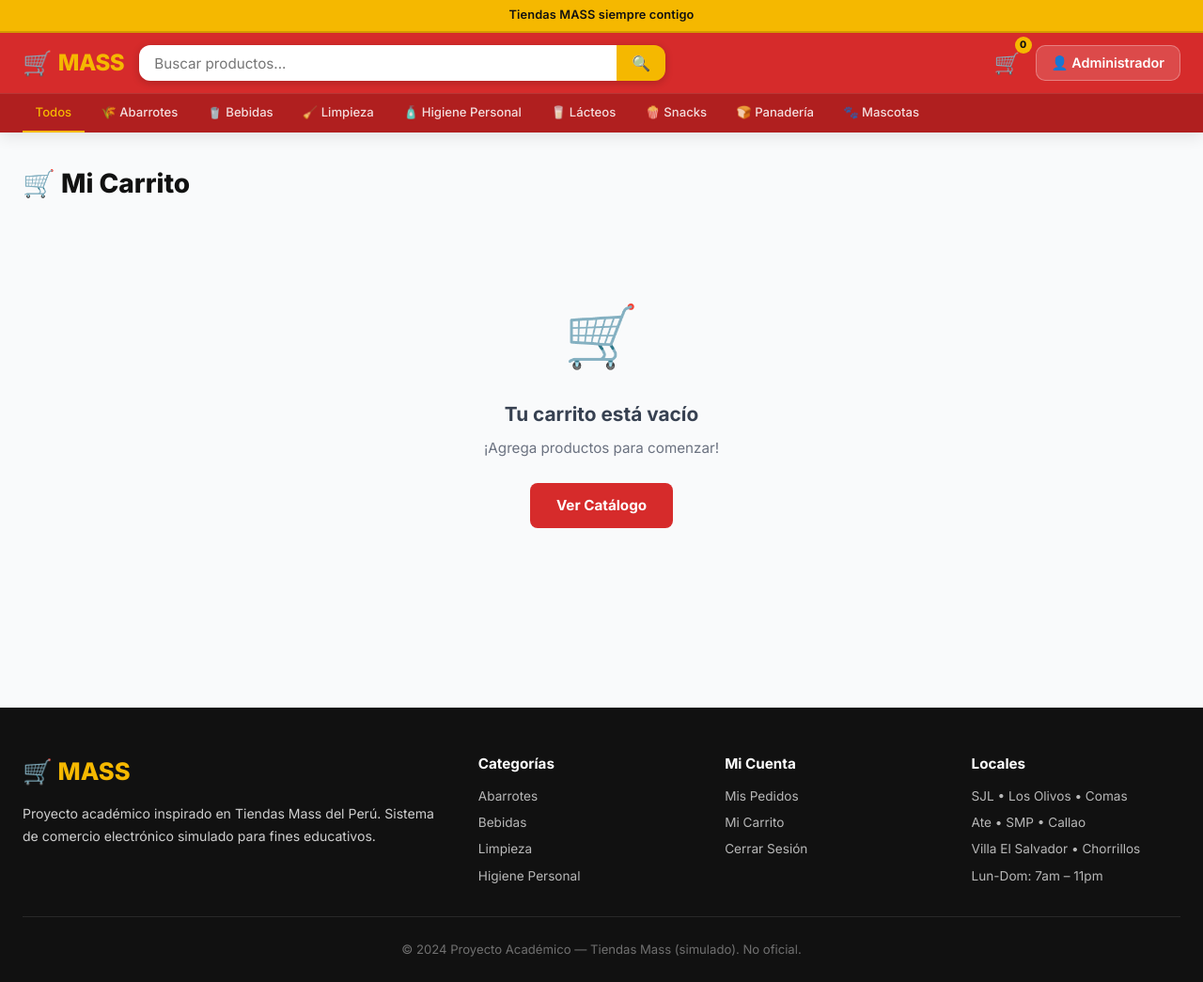
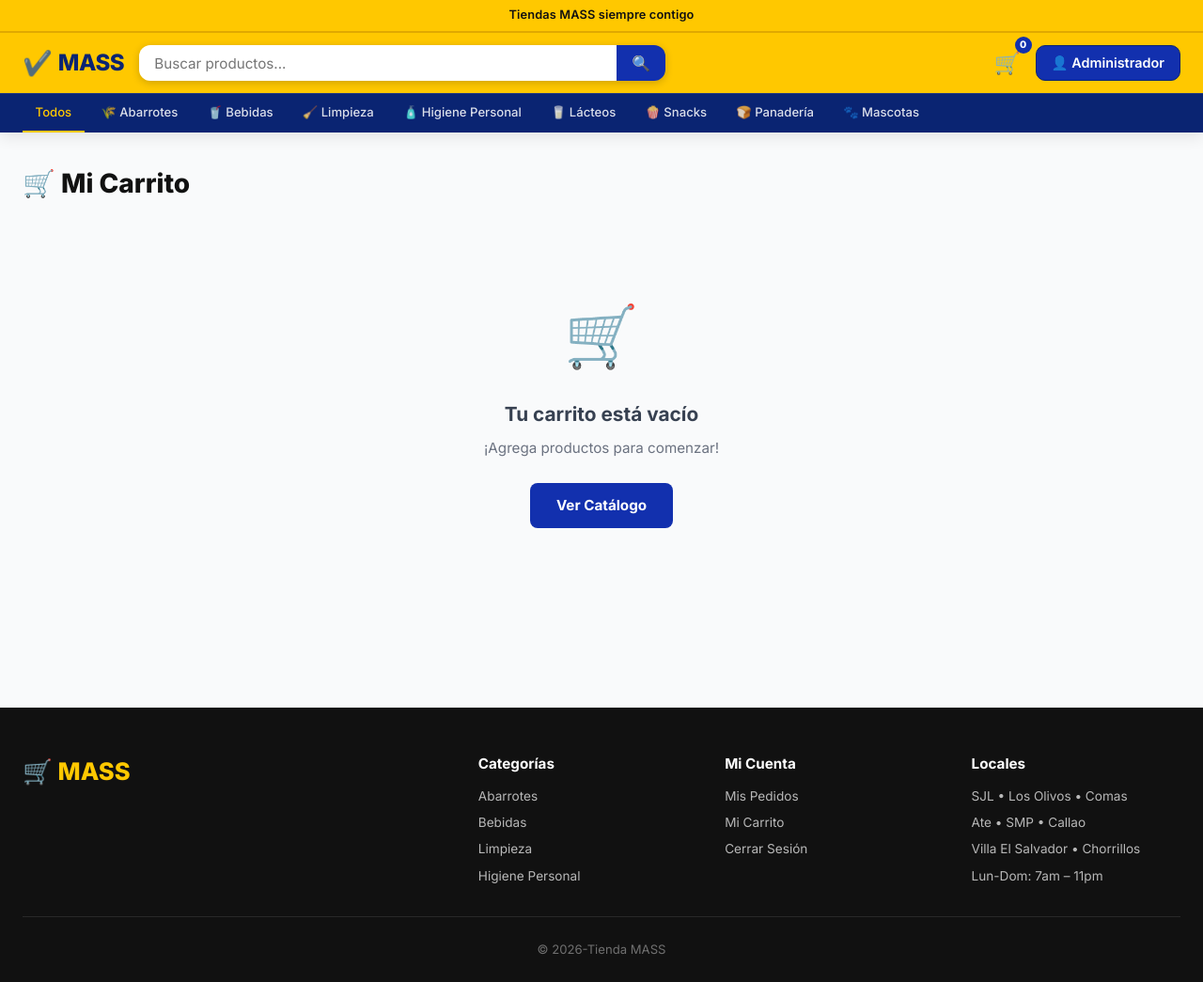
Before and after one commit to Gabrielx1099/Tienda-mass-empresarial, a Flask app: page /carrito in a window 1280 px wide. Shown: the whole page at 94% size. Run offline with Flask 3, Linux system fonts and the light colour scheme; a user stored in the database is signed in.

Commit message:
css y imagenes

```diff
--- a/static/css/styles.css
+++ b/static/css/styles.css
@@ -4,12 +4,12 @@
 ═══════════════════════════════════════════════════════ */
 
 :root {
-  --red: #D62B2B;
-  --red-dark: #b01f1f;
-  --red-light: #ff4444;
-  --yellow: #F5B800;
-  --yellow-dark: #d49a00;
-  --yellow-light: #FFD740;
+  --red: #1230AE;
+  --red-dark: #0A2472;
+  --red-light: #3D5FDB;
+  --yellow: #FFC800;
+  --yellow-dark: #E0A800;
+  --yellow-light: #FFE066;
   --white: #ffffff;
   --black: #111111;
   --gray-50: #f9fafb;
@@ -72,7 +72,7 @@
 
 /* ─── NAVBAR ──────────────────────────────────────── */
 .navbar {
-  background: var(--red);
+  background: var(--yellow);
   position: sticky;
   top: 2rem;
   z-index: 1000;
@@ -93,14 +93,14 @@
   display: flex;
   align-items: center;
   gap: .4rem;
-  color: var(--white);
+  color: var(--red);
   font-weight: 800;
   font-size: 1.5rem;
   letter-spacing: -.02em;
   flex-shrink: 0;
 }
 .logo-icon { font-size: 1.6rem; }
-.logo-text { color: var(--yellow); }
+.logo-text { color: var(--red-dark); }
 
 .nav-search {
   flex: 1;
@@ -122,14 +122,15 @@
   background: var(--white);
 }
 .nav-search button {
-  background: var(--yellow);
+  background: var(--red);
+  color: var(--white);
   border: none;
   padding: .55rem 1rem;
   font-size: 1rem;
   font-weight: 700;
   transition: background var(--transition);
 }
-.nav-search button:hover { background: var(--yellow-dark); }
+.nav-search button:hover { background: var(--red-dark); }
 
 .nav-actions {
   display: flex;
@@ -139,7 +140,7 @@
 }
 
 .nav-cart {
-  color: var(--white);
+  color: var(--red);
   font-size: 1.4rem;
   position: relative;
   padding: .25rem;
@@ -150,8 +151,8 @@
   position: absolute;
   top: -6px;
   right: -8px;
-  background: var(--yellow);
-  color: var(--black);
+  background: var(--red);
+  color: var(--white);
   font-size: .65rem;
   font-weight: 800;
   border-radius: 50%;
@@ -167,9 +168,9 @@
 }
 
 .nav-user-btn {
-  background: rgba(255,255,255,.15);
-  color: var(--white);
-  border: 1px solid rgba(255,255,255,.3);
+  background: var(--red);
+  color: var(--white);
+  border: 1px solid var(--red-dark);
   border-radius: 10px;
   padding: .55rem 1rem;
   font-size: .9rem;
--- a/templates/base.html
+++ b/templates/base.html
@@ -20,7 +20,7 @@
 <nav class="navbar">
   <div class="nav-inner">
     <a href="{{ url_for('index') }}" class="nav-logo">
-      <span class="logo-icon">🛒</span>
+      <span class="logo-icon">✔️</span>
       <span class="logo-text">MASS</span>
     </a>
 
@@ -118,7 +118,6 @@
   <div class="footer-inner">
     <div class="footer-col">
       <div class="footer-logo">🛒 MASS</div>
-      <p>Proyecto académico inspirado en Tiendas Mass del Perú. Sistema de comercio electrónico simulado para fines educativos.</p>
     </div>
     <div class="footer-col">
       <h4>Categorías</h4>
@@ -152,7 +151,7 @@
     </div>
   </div>
   <div class="footer-bottom">
-    <p>© 2024 Proyecto Académico — Tiendas Mass (simulado). No oficial.</p>
+    <p>© 2026-Tienda MASS</p>
   </div>
 </footer>
 
--- a/templates/carrito.html
+++ b/templates/carrito.html
@@ -71,7 +71,7 @@
         <span title="Plin">💚</span>
         <span title="Contra entrega">💵</span>
       </div>
-      <p class="secure-note">🔒 Pago 100% simulado — Proyecto académico</p>
+      <p class="secure-note">🔒 Pago 100%</p>
     </div>
   </div>
 
--- a/templates/checkout.html
+++ b/templates/checkout.html
@@ -11,9 +11,6 @@
 
   <h1 class="page-title">💳 Método de Pago</h1>
 
-  <div class="academic-warning">
-    ⚠️ <strong>AVISO ACADÉMICO:</strong> Este es un pago 100% simulado para fines educativos. <strong>No ingreses datos reales.</strong> Ningún cobro real será realizado.
-  </div>
 
   <div class="checkout-layout">
     <div class="payment-section">
```
Also changed, not shown: other parts of static/css/styles.css (+13 -13 lines), templates/boleta.html (+4 -9 lines), README.md, static/uploads/641425.webp (added), static/uploads/primor.png (added).
